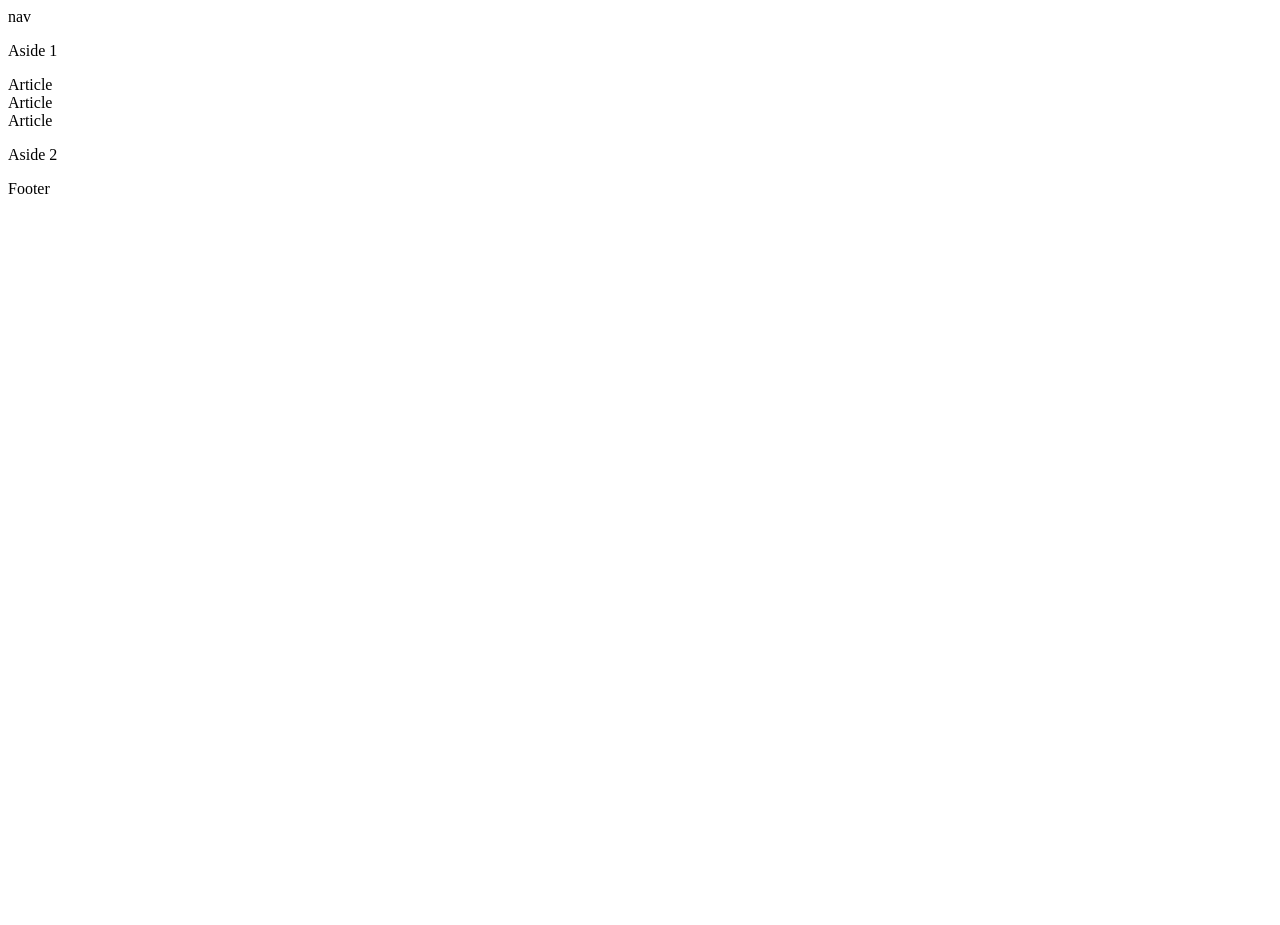
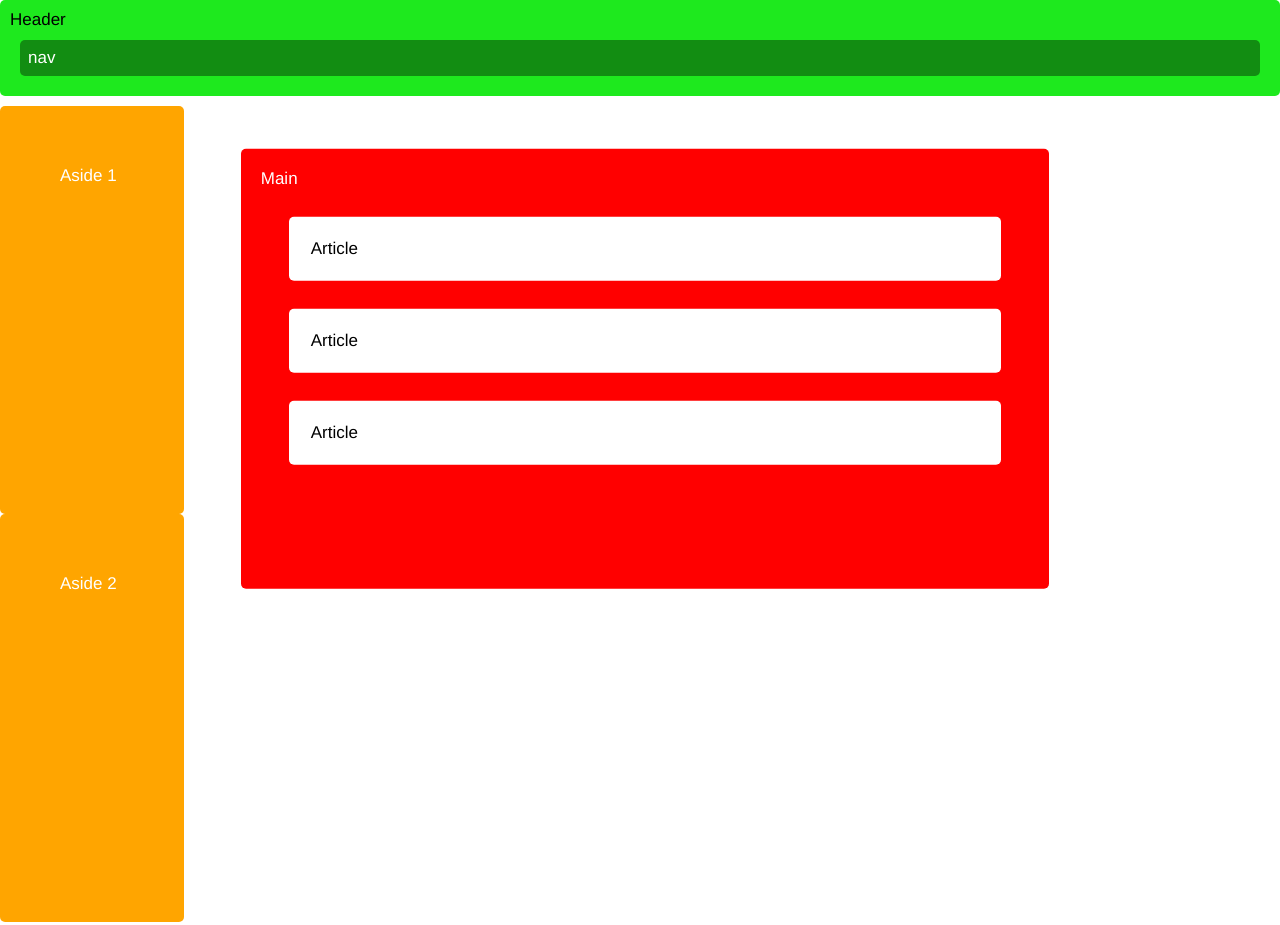
Before and after one commit to Urieljz/practicas-maquetado, a plain HTML site: page practica1/index.html in a window 1280 px wide. Shown: the top 925 px of the page. Before the commit the page ends 800 px from the top, so only its background shows below. Drawn offline with Linux system fonts and the light colour scheme.

Commit message:
Practica2 se aplico CSS

```diff
--- a/practica1/index.html
+++ b/practica1/index.html
@@ -1,23 +1,24 @@
+<!DOCTYPE html>
+<html lang="en">
+  <head>
+    <meta charset="UTF-8" />
+    <meta name="viewport" content="width=device-width, initial-scale=1.0" />
+    <title>Practica1</title>
+    <link rel="stylesheet" href="./styles.css" />
   </head>
   <body>
-<header>
+    <header class="header__box">
+      Header
       <nav>nav</nav>
     </header>
-
-<aside>
-    <p>Aside 1</p>
-</aside>
+    <aside>Aside 1</aside>
     <main>
-   <article>Article</article>
-   <article>Article</article>
-   <article>Article</article>
+      Main
+      <article class="article__box">Article</article>
+      <article class="article__box">Article</article>
+      <article class="article__box">Article</article>
     </main>
-<aside>
-    <p>Aside 2</p>
-</aside>
-
-<footer>
-    <p>Footer</p>
-</footer>
+    <aside>Aside 2</aside>
+    <footer>Footer</footer>
   </body>
 </html>
--- /dev/null
+++ b/practica1/styles.css
@@ -0,0 +1,64 @@
+* {
+  margin: 0;
+  padding: 0;
+}
+
+.header__box {
+  background: rgb(30, 233, 30);
+  padding: 10px;
+  border-radius: 5px;
+  color: black;
+}
+
+* {
+  color: white;
+  font-family: "Franklin Gothic Medium", "Arial Narrow", Arial, sans-serif;
+  font-size: 17px;
+}
+
+nav {
+  background: rgb(18, 141, 18);
+  padding: 8px;
+  border-radius: 5px;
+  margin: 10px;
+}
+
+aside {
+  background: orange;
+  display: inline-block;
+  height: 36vh;
+  width: 5vw;
+  padding: 60px;
+  border-radius: 5px;
+  position: relative;
+  transform: translate(0, -50%);
+}
+
+main {
+  display: inline-block;
+  background: red;
+  height: 50vh;
+  width: 60vw;
+  padding: 20px;
+  margin-left: 52px;
+  margin-right: 52px;
+  border-radius: 5px;
+  position: relative;
+  transform: translate(0, 12%);
+
+  .article__box {
+    background: white;
+    border-radius: 5px;
+    margin: 28px;
+    padding: 22px;
+    color: black;
+  }
+}
+
+footer {
+  background: purple;
+  padding: 38px;
+  border-radius: 5px;
+  margin-top: -96px;
+  margin-bottom: 0px;
+}
```
Lines whose indentation alone changed are shown as unchanged.
